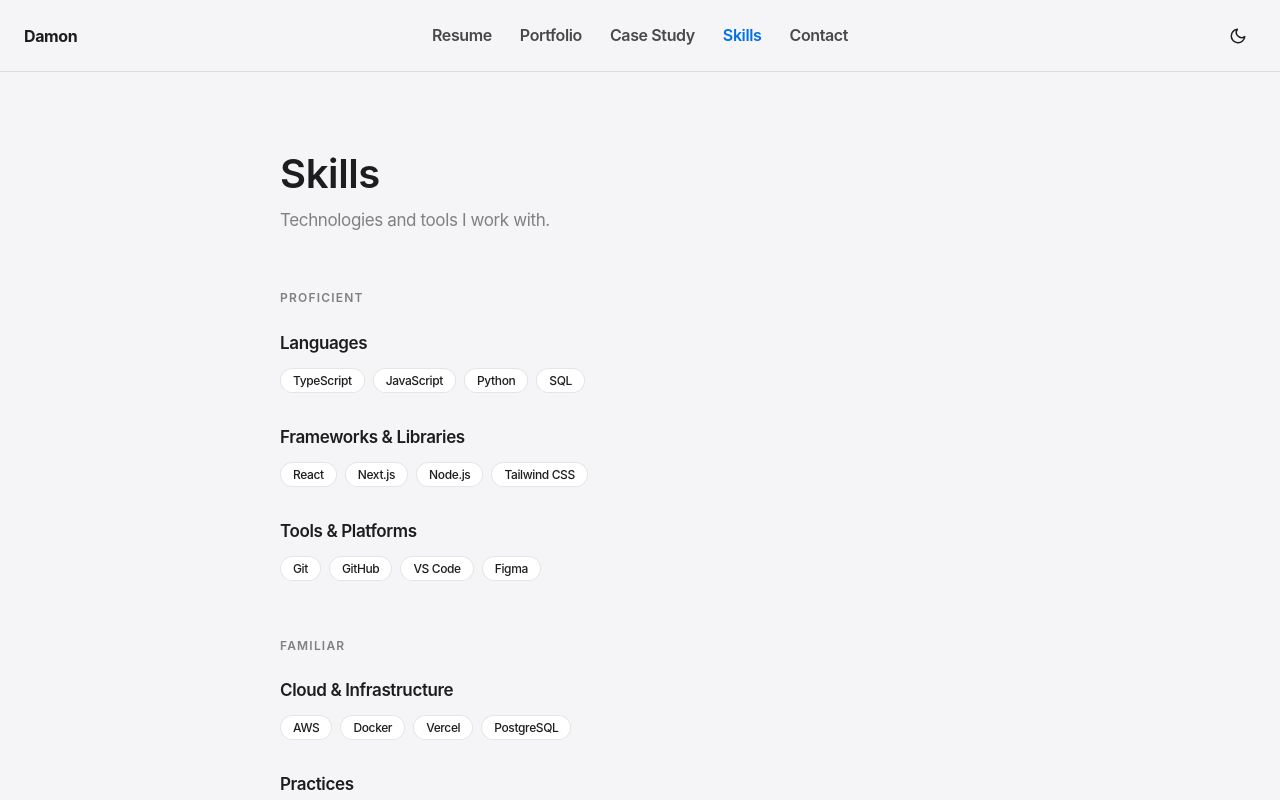
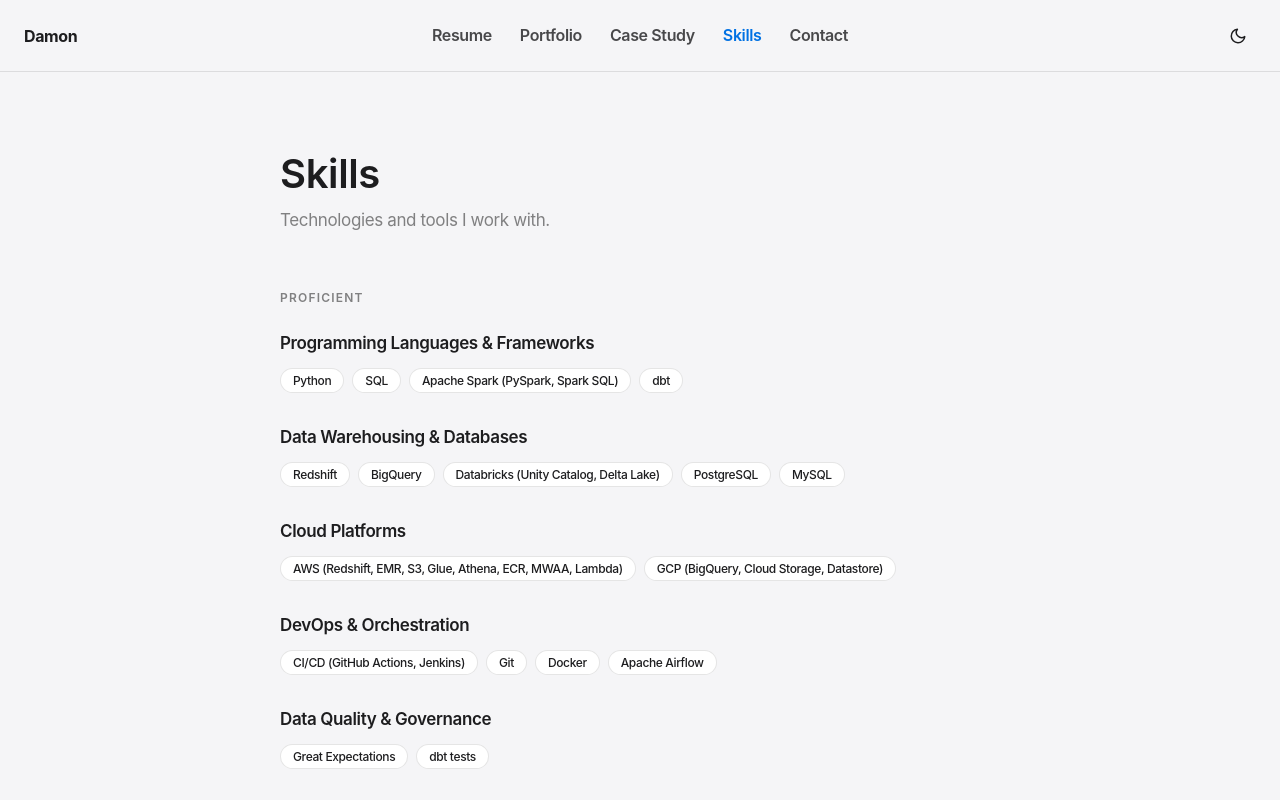
Before and after one commit to damonlin06/damon-portfolio, a Next.js app: page /damon-portfolio/skills in a window 1280 px wide. Shown: the top 800 px of the page. Built offline with nearby package versions, Linux system fonts and the light colour scheme.

Commit message:
feat: update skills with data engineering catalog

```diff
--- a/app/skills/page.tsx
+++ b/app/skills/page.tsx
@@ -68,7 +68,7 @@
       </section>
 
       {/* Familiar */}
-      <section>
+      {familiar.length > 0 && <section>
         <h2
           style={{
             fontSize: '0.75rem',
@@ -102,7 +102,7 @@
             </div>
           ))}
         </div>
-      </section>
+      </section>}
     </div>
   );
 }
--- a/src/data/skills.ts
+++ b/src/data/skills.ts
@@ -6,28 +6,28 @@
 
 export const skills: SkillCategory[] = [
   {
-    category: 'Languages',
+    category: 'Programming Languages & Frameworks',
     level: 'proficient',
-    skills: ['TypeScript', 'JavaScript', 'Python', 'SQL'],
+    skills: ['Python', 'SQL', 'Apache Spark (PySpark, Spark SQL)', 'dbt'],
   },
   {
-    category: 'Frameworks & Libraries',
+    category: 'Data Warehousing & Databases',
     level: 'proficient',
-    skills: ['React', 'Next.js', 'Node.js', 'Tailwind CSS'],
+    skills: ['Redshift', 'BigQuery', 'Databricks (Unity Catalog, Delta Lake)', 'PostgreSQL', 'MySQL'],
   },
   {
-    category: 'Tools & Platforms',
+    category: 'Cloud Platforms',
     level: 'proficient',
-    skills: ['Git', 'GitHub', 'VS Code', 'Figma'],
+    skills: ['AWS (Redshift, EMR, S3, Glue, Athena, ECR, MWAA, Lambda)', 'GCP (BigQuery, Cloud Storage, Datastore)'],
   },
   {
-    category: 'Cloud & Infrastructure',
-    level: 'familiar',
-    skills: ['AWS', 'Docker', 'Vercel', 'PostgreSQL'],
+    category: 'DevOps & Orchestration',
+    level: 'proficient',
+    skills: ['CI/CD (GitHub Actions, Jenkins)', 'Git', 'Docker', 'Apache Airflow'],
   },
   {
-    category: 'Practices',
-    level: 'familiar',
-    skills: ['REST APIs', 'GraphQL', 'CI/CD', 'Agile'],
+    category: 'Data Quality & Governance',
+    level: 'proficient',
+    skills: ['Great Expectations', 'dbt tests'],
   },
 ];
```
